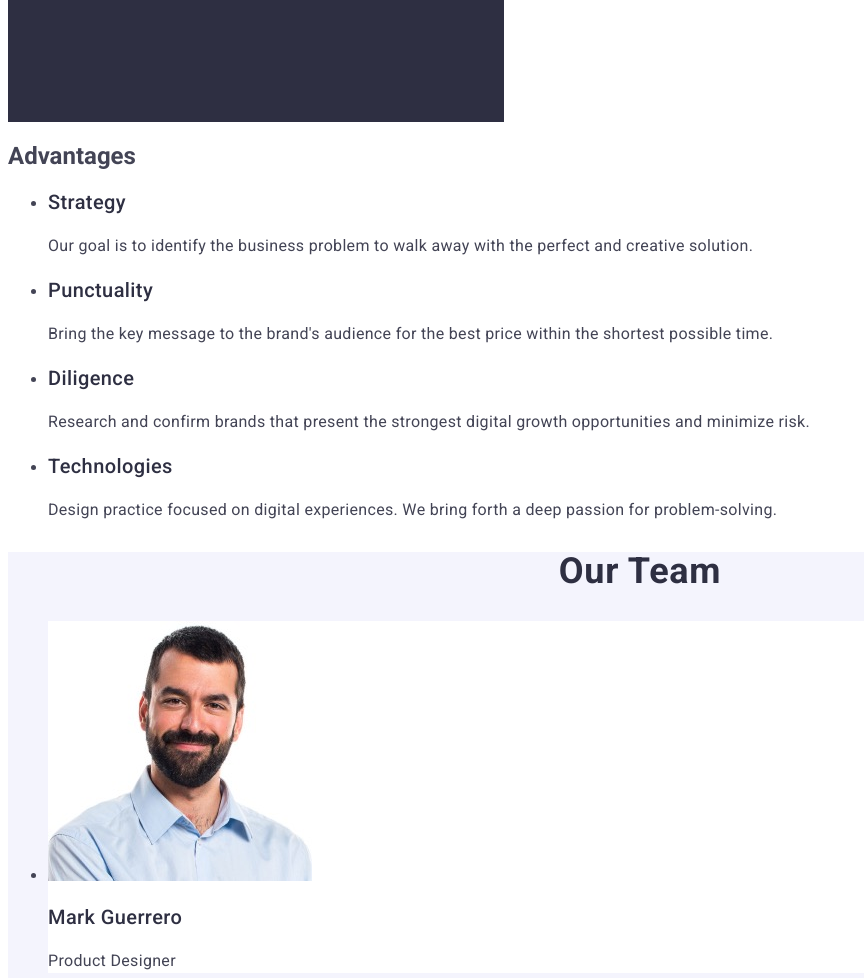
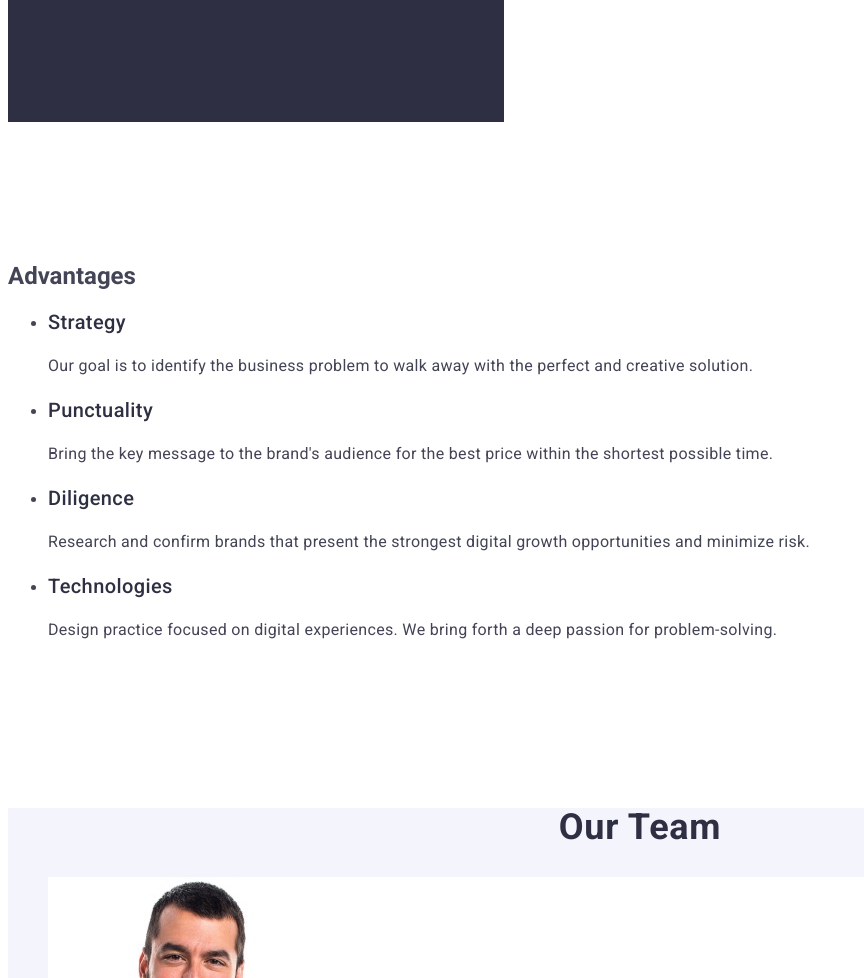
Before and after one commit to maksimEfimenko/goit-markup-hw-03, a plain HTML site: page index.html in a window 1280 px wide. Shown: the part 720-1698 px from the top of the page, without its empty margins (0-864 px from the left). Drawn offline with Linux system fonts and the light colour scheme.

Commit message:
update index html file

```diff
--- a/css/styles.css
+++ b/css/styles.css
@@ -61,6 +61,7 @@ body{
     text-align: center;
     letter-spacing: 0.02em;
     color: #ffffff;
+    max-width: 496px;
 }
 .section-one-button{
     background-color: #4D5AE5;
@@ -83,6 +84,9 @@ body{
     cursor: pointer;
 }
 /*----Section 2----*/
+.section-two{
+    padding: 120px 0;
+}
 .section-two-h{
     font-weight: 500;
     font-size: 20px;
--- a/index.html
+++ b/index.html
@@ -42,8 +42,9 @@
             </div>
         </section>
         <!--Section 2-->
-        <section>
-            <h2>Advantages</h2>
+        <section class="section-two">
+            <div class="container">
+                <h2>Advantages</h2>
             <ul>
                 <!--Info 1-->
                 <li class="section-two-li">
@@ -67,6 +68,7 @@
                     <p class="section-two-p">Design practice focused on digital experiences. We bring forth a deep passion for problem-solving.</p>
                 </li>
             </ul>
+            </div>
         </section>
         <!--Section 3-->
         <section class="section-thre">
```
